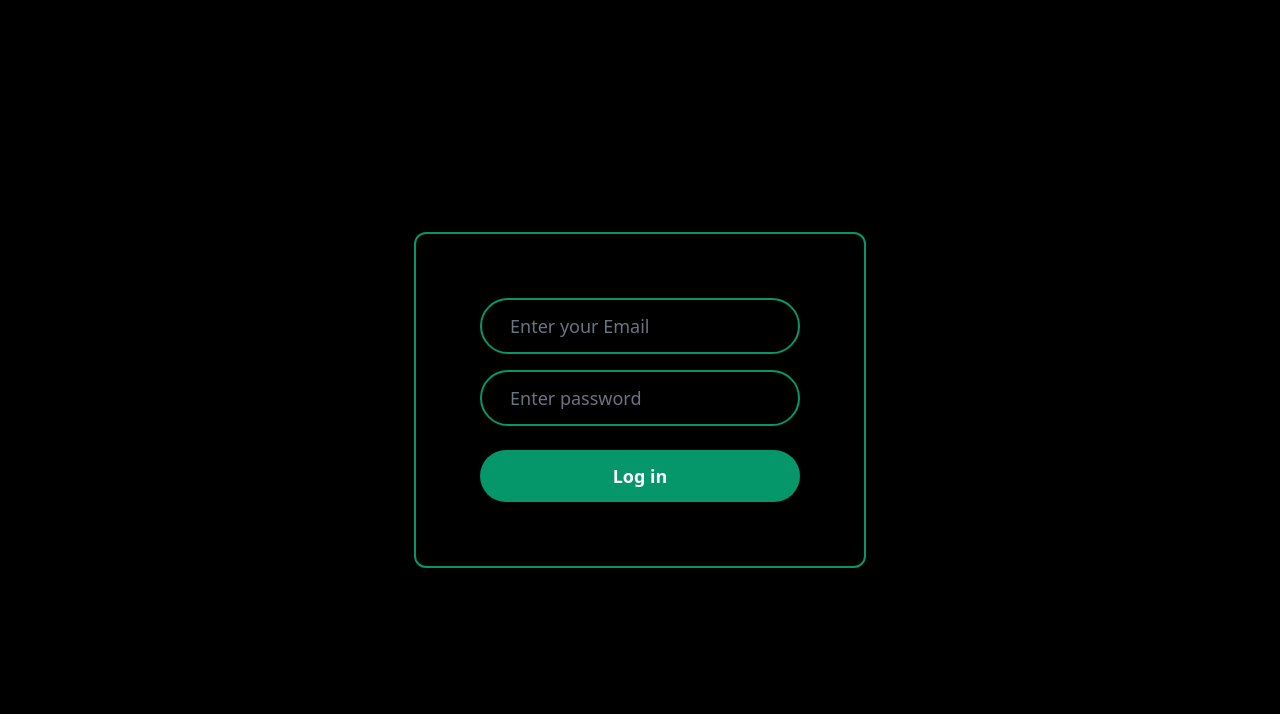
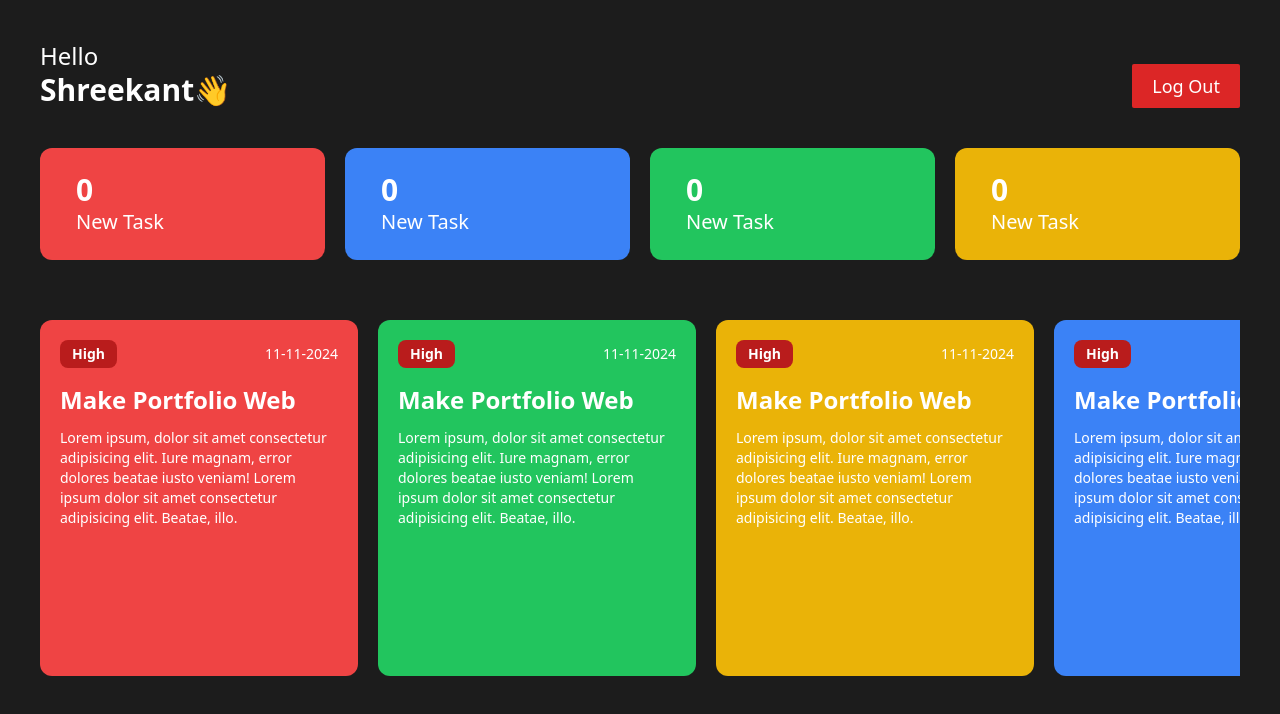
Before and after one commit to Shreekant-Chavan/Employee-Management-System, a React (Vite) app: page / in a window 1280 px wide. Shown: the top 714 px of the page. Built offline with nearby package versions, Linux system fonts and the light colour scheme.

Commit message:
Employee Dashboard

```diff
--- a/src/App.jsx
+++ b/src/App.jsx
@@ -1,12 +1,14 @@
 import React ,{ useState } from 'react'
 import './App.css'
 import Login from './components/Auth/Login'
+import EmployeeDashboard from './components/Dashboard/EmployeeDashboard'
 
 function App() {
 
   return (
     <>
-      <Login />
+      {/* <Login /> */}
+      <EmployeeDashboard />
     </>
   )
 }
--- a/src/components/Dashboard/EmployeeDashboard.jsx
+++ b/src/components/Dashboard/EmployeeDashboard.jsx
@@ -0,0 +1,16 @@
+import React from 'react'
+import Header from '../Others/Header'
+import TasksStatus from '../Others/TasksStatus'
+import TaskLists from '../TaskLists/TaskLists'
+
+function EmployeeDashboard() {
+  return (
+    <div className='p-10 bg-[#1C1C1C] h-screen'>
+        <Header />
+        <TasksStatus />
+        <TaskLists />
+    </div>
+  )
+}
+
+export default EmployeeDashboard
--- /dev/null
+++ b/src/components/Others/Header.jsx
@@ -0,0 +1,12 @@
+import React from 'react'
+
+function Header() {
+  return (
+    <div className='flex items-end justify-between'>
+        <h1 className='text-2xl font-medium'>Hello <br /> <span className='text-3xl font-semibold'>Shreekant👋</span></h1>
+        <button className='bg-red-600 text-lg font-medium text-white px-5 py-2 rounded-sm'>Log Out</button>
+    </div>
+  )
+}
+
+export default Header
--- /dev/null
+++ b/src/components/Others/TasksStatus.jsx
@@ -0,0 +1,27 @@
+import React from 'react'
+
+function TasksStatus() {
+  return (
+    <div className='flex mt-10 justify-between gap-5'>
+        <div className='rounded-xl w-[45%] px-9 py-6 bg-red-500'>
+            <h2 className='text-3xl font-semibold'>0</h2>
+            <h3 className='text-xl font-medium'>New Task</h3>
+        </div>
+        <div className='rounded-xl w-[45%] px-9 py-6 bg-blue-500'>
+            <h2 className='text-3xl font-semibold'>0</h2>
+            <h3 className='text-xl font-medium'>New Task</h3>
+        </div>
+        <div className='rounded-xl w-[45%] px-9 py-6 bg-green-500'>
+            <h2 className='text-3xl font-semibold'>0</h2>
+            <h3 className='text-xl font-medium'>New Task</h3>
+        </div>
+        <div className='rounded-xl w-[45%] px-9 py-6 bg-yellow-500'>
+            <h2 className='text-3xl font-semibold'>0</h2>
+            <h3 className='text-xl font-medium'>New Task</h3>
+        </div>
+
+    </div>
+  )
+}
+
+export default TasksStatus
--- /dev/null
+++ b/src/components/TaskLists/TaskLists.jsx
@@ -0,0 +1,51 @@
+import React from 'react'
+
+function TaskLists() {
+  return (
+    <div id='tasklist' className='flex flex-nowrap items-center justify-start gap-5 h-[55%] w-full py-5 overflow-x-auto mt-10'>
+        <div className='h-full flex-shrink-0 w-[318px] p-5 bg-red-500 rounded-xl'>
+            <div className='flex justify-between items-center'>
+                <h3 className='bg-red-700 px-3 py-1 text-sm rounded-lg font-semibold'>High</h3>
+                <h4 className='text-sm'>11-11-2024</h4>
+            </div>
+            <h2 className='mt-4 text-2xl font-bold'>Make Portfolio Web</h2>
+            <p className='text-sm mt-3'>Lorem ipsum, dolor sit amet consectetur adipisicing elit. Iure magnam, error dolores beatae iusto veniam! Lorem ipsum dolor sit amet consectetur adipisicing elit. Beatae, illo.</p>
+        </div>
+        <div className='h-full flex-shrink-0 w-[318px] p-5 bg-green-500 rounded-xl'>
+            <div className='flex justify-between items-center'>
+                <h3 className='bg-red-700 px-3 py-1 text-sm rounded-lg font-semibold'>High</h3>
+                <h4 className='text-sm'>11-11-2024</h4>
+            </div>
+            <h2 className='mt-4 text-2xl font-bold'>Make Portfolio Web</h2>
+            <p className='text-sm mt-3'>Lorem ipsum, dolor sit amet consectetur adipisicing elit. Iure magnam, error dolores beatae iusto veniam! Lorem ipsum dolor sit amet consectetur adipisicing elit. Beatae, illo.</p>
+        </div>
+        <div className='h-full flex-shrink-0 w-[318px] p-5 bg-yellow-500 rounded-xl'>
+            <div className='flex justify-between items-center'>
+                <h3 className='bg-red-700 px-3 py-1 text-sm rounded-lg font-semibold'>High</h3>
+                <h4 className='text-sm'>11-11-2024</h4>
+            </div>
+            <h2 className='mt-4 text-2xl font-bold'>Make Portfolio Web</h2>
+            <p className='text-sm mt-3'>Lorem ipsum, dolor sit amet consectetur adipisicing elit. Iure magnam, error dolores beatae iusto veniam! Lorem ipsum dolor sit amet consectetur adipisicing elit. Beatae, illo.</p>
+        </div>
+        <div className='h-full flex-shrink-0 w-[318px] p-5 bg-blue-500 rounded-xl'>
+            <div className='flex justify-between items-center'>
+                <h3 className='bg-red-700 px-3 py-1 text-sm rounded-lg font-semibold'>High</h3>
+                <h4 className='text-sm'>11-11-2024</h4>
+            </div>
+            <h2 className='mt-4 text-2xl font-bold'>Make Portfolio Web</h2>
+            <p className='text-sm mt-3'>Lorem ipsum, dolor sit amet consectetur adipisicing elit. Iure magnam, error dolores beatae iusto veniam! Lorem ipsum dolor sit amet consectetur adipisicing elit. Beatae, illo.</p>
+        </div>
+        <div className='h-full flex-shrink-0 w-[318px] p-5 bg-purple-500 rounded-xl'>
+            <div className='flex justify-between items-center'>
+                <h3 className='bg-red-700 px-3 py-1 text-sm rounded-lg font-semibold'>High</h3>
+                <h4 className='text-sm'>11-11-2024</h4>
+            </div>
+            <h2 className='mt-4 text-2xl font-bold'>Make Portfolio Web</h2>
+            <p className='text-sm mt-3'>Lorem ipsum, dolor sit amet consectetur adipisicing elit. Iure magnam, error dolores beatae iusto veniam! Lorem ipsum dolor sit amet consectetur adipisicing elit. Beatae, illo.</p>
+        </div>
+
+    </div>
+  )
+}
+
+export default TaskLists
--- a/src/index.css
+++ b/src/index.css
@@ -9,3 +9,7 @@
 body{
     background-color: #000;
 }
+
+#tasklist::-webkit-scrollbar {
+    display: none;
+}
```
